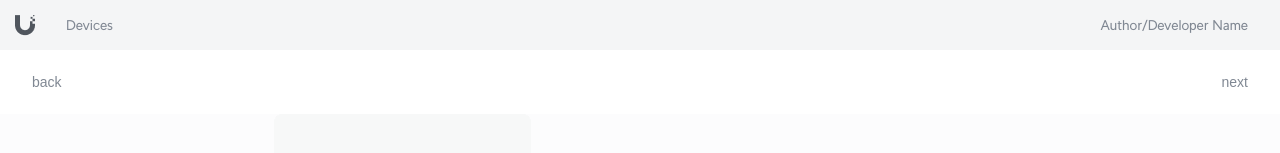
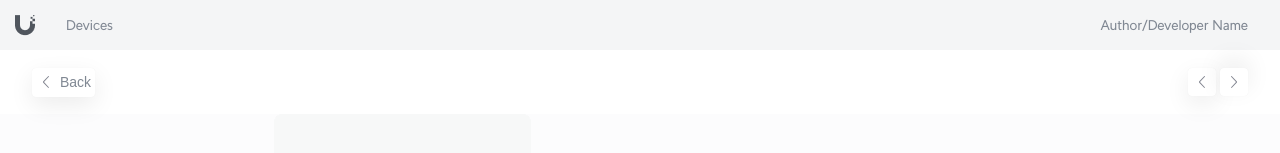
Before and after one commit to rayanwaked/UbiquitiCatalog, a Next.js app: page /catalog/product in a window 1280 px wide. Shown: the top 153 px of the page. Built offline with nearby package versions, Linux system fonts and the light colour scheme; no server answers.

Commit message:
Productbar visually complete

```diff
--- /dev/null
+++ b/components/button/button.css
@@ -0,0 +1,11 @@
+.buttonContainer button {
+    display: flex;
+    flex-direction: row;
+    align-items: center;
+    padding: 4px;
+    gap: 4px;
+
+    border-radius: 4px;
+    background: white;
+    box-shadow: 0 8px 24px 0 rgba(0, 0, 0, 0.08), 0 0 1px 0 rgba(0, 0, 0, 0.06);
+}
--- /dev/null
+++ b/components/button/button.tsx
@@ -0,0 +1,22 @@
+'use client'
+
+import "./button.css";
+import React from "react";
+
+interface ButtonProps {
+    buttonText?: string;
+    buttonIcon?: React.ReactElement;
+}
+
+const Button: React.FC<ButtonProps> = (props) => {
+    return (
+        <div className="buttonContainer">
+            <button>
+                {props.buttonIcon}
+                {props.buttonText}
+            </button>
+        </div>
+    );
+};
+
+export default Button;
--- a/components/productbar/productbar.css
+++ b/components/productbar/productbar.css
@@ -17,6 +17,17 @@
     font-size: 14px;
 }
 
+.productBarControls {
+    display: flex;
+    flex-direction: row;
+
+    gap: 4px;
+}
+
+.productBarIconRotate {
+    transform: rotate(180deg);
+}
+
 .spacer {
     flex-grow: 1;
 }
--- a/components/productbar/productbar.tsx
+++ b/components/productbar/productbar.tsx
@@ -2,13 +2,18 @@
 
 import "./productbar.css";
 import React from "react";
+import Button from "@/components/button/button";
+import ArrowIcon from "../../public/arrow"
 
 export default function ProductBar() {
     return (
         <div className={"productBarContainer"}>
-            <button>back</button>
+            <Button buttonIcon={ArrowIcon} buttonText={"Back"}/>
             <div className={"spacer"}/>
-            <button>next</button>
+            <div className={"productBarControls"}>
+                <Button buttonIcon={ArrowIcon}/>
+                <div className={"productBarIconRotate"}><Button buttonIcon={ArrowIcon}/></div>
+            </div>
         </div>
     );
 }
--- /dev/null
+++ b/public/arrow.tsx
@@ -0,0 +1,14 @@
+import React from "react";
+
+const ArrowIcon = (
+    <div style={{paddingTop: "4px", paddingBottom: "4px", paddingLeft: "7px", paddingRight: "7px"}}>
+        <svg width="6" height="12" viewBox="0 0 6 12" fill="none" xmlns="http://www.w3.org/2000/svg">
+            <path
+                d="M5.50002 12C5.36702 12 5.23501 11.947 5.13601 11.843L0.287001 6.70099C0.102 6.51298 0 6.26398 0 5.99998C0 5.73598 0.102 5.48698 0.287001 5.29898L5.13601 0.156967C5.32502 -0.0440338 5.64202 -0.0530338 5.84302 0.135967C6.04402 0.325967 6.05302 0.641968 5.86402 0.842969L1 5.99998L1.01 6.00998L5.86402 11.156C6.05302 11.357 6.04402 11.673 5.84302 11.863C5.74602 11.955 5.62302 12 5.50002 12Z"
+                fill="#838691"
+            />
+        </svg>
+    </div>
+);
+
+export default ArrowIcon;
```
